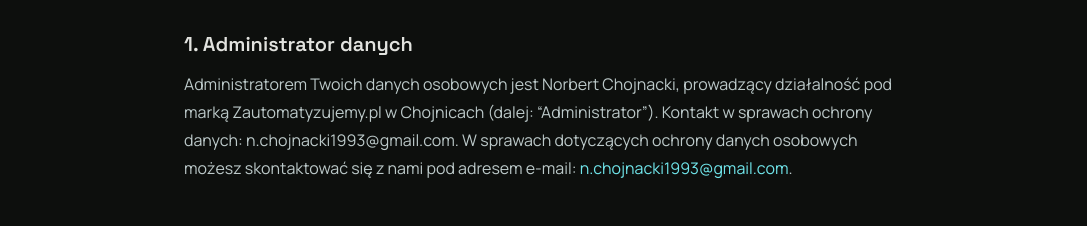
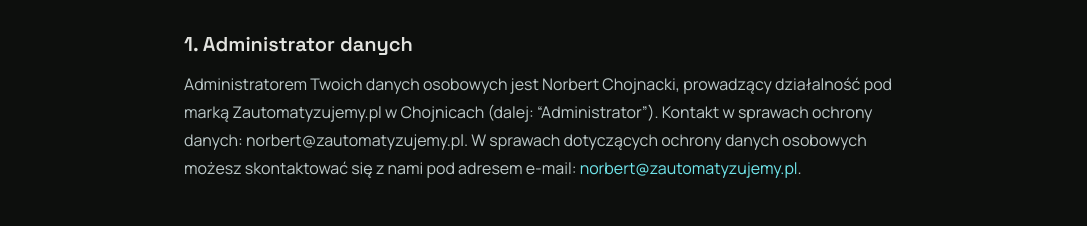
Before and after one commit to schizae/zautomatyzujemy, a Next.js app: page /privacy-policy in a window 1280 px wide. Shown: the part 249-475 px from the top of the page, without its empty margins (96-1183 px from the left). Built offline with nearby package versions, Linux system fonts and the light colour scheme; no server answers.

Commit message:
fix: update public contact email to norbert@zautomatyzujemy.pl

```diff
--- a/app/newsletter/wypisz/page.tsx
+++ b/app/newsletter/wypisz/page.tsx
@@ -43,10 +43,10 @@ export default async function UnsubscribePage({ searchParams }: PageProps) {
             <p className="text-[#bcc9c9] font-body leading-relaxed">
               Ten link do wypisu wygasł albo jest niekompletny. Napisz na{' '}
               <a
-                href="mailto:n.chojnacki1993@gmail.com"
+                href="mailto:norbert@zautomatyzujemy.pl"
                 className="text-[#70e5ea] hover:underline"
               >
-                n.chojnacki1993@gmail.com
+                norbert@zautomatyzujemy.pl
               </a>
               , a wypiszemy Cię ręcznie.
             </p>
--- a/app/page.tsx
+++ b/app/page.tsx
@@ -114,7 +114,7 @@ export default async function HomePage() {
           name: 'Zautomatyzujemy.pl',
           url: SITE_URL,
           telephone: '+48730094465',
-          email: 'n.chojnacki1993@gmail.com',
+          email: 'norbert@zautomatyzujemy.pl',
           description:
             'Automatyzacja procesów z AI — chatboty, integracje n8n, RAG i wdrożenia LLM dla małych i średnich firm.',
           // Bez ulicy i współrzędnych — działalność prowadzona z domu, wizytówka
--- a/app/privacy-policy/page.tsx
+++ b/app/privacy-policy/page.tsx
@@ -34,10 +34,10 @@ export default function PrivacyPolicyPage() {
             <p>
               Administratorem Twoich danych osobowych jest Norbert Chojnacki,
               prowadzący działalność pod marką Zautomatyzujemy.pl w Chojnicach
-              (dalej: &ldquo;Administrator&rdquo;). Kontakt w sprawach ochrony danych:
-              n.chojnacki1993@gmail.com. W sprawach dotyczących ochrony danych
+              (dalej: &ldquo;Administrator&rdquo;). Kontakt w sprawach ochrony danych:{' '}
+              <a href="mailto:norbert@zautomatyzujemy.pl">norbert@zautomatyzujemy.pl</a>. W sprawach dotyczących ochrony danych
               osobowych możesz skontaktować się z nami pod adresem e-mail:
-              <span className="text-[#70e5ea]"> n.chojnacki1993@gmail.com</span>.
+              <a href="mailto:norbert@zautomatyzujemy.pl" className="text-[#70e5ea]"> norbert@zautomatyzujemy.pl</a>.
             </p>
           </section>
 
@@ -148,7 +148,7 @@ export default function PrivacyPolicyPage() {
             </ul>
             <p className="mt-3">
               Aby skorzystać z tych praw, napisz na:
-              <span className="text-[#70e5ea]"> n.chojnacki1993@gmail.com</span>.
+              <a href="mailto:norbert@zautomatyzujemy.pl" className="text-[#70e5ea]"> norbert@zautomatyzujemy.pl</a>.
             </p>
           </section>
 
--- a/app/regulamin/page.tsx
+++ b/app/regulamin/page.tsx
@@ -164,7 +164,7 @@ export default function RegulaPage() {
             </h2>
             <p>
               W sprawach związanych z Regulaminem prosimy o kontakt pod adresem:{' '}
-              <span className="text-[#70e5ea]">n.chojnacki1993@gmail.com</span>
+              <a href="mailto:norbert@zautomatyzujemy.pl" className="text-[#70e5ea]">norbert@zautomatyzujemy.pl</a>
             </p>
           </section>
 
--- a/components/marketing/contact-section.tsx
+++ b/components/marketing/contact-section.tsx
@@ -59,7 +59,7 @@ export function ContactSection() {
           <div className="mt-5 rounded-lg border border-white/20 bg-[#151719] p-5 sm:p-7"><ContactForm /></div>
         </details>
         <div className="mt-5 flex flex-wrap gap-x-5 gap-y-2 text-sm text-[#dedbd5]">
-          <a href="mailto:n.chojnacki1993@gmail.com" className="underline underline-offset-4">Napisz e-mail</a>
+          <a href="mailto:norbert@zautomatyzujemy.pl" className="underline underline-offset-4">Napisz e-mail</a>
           <a href="tel:+48730094465" className="hover:underline">+48 730 094 465</a>
         </div>
       </FadeInUp>
```
